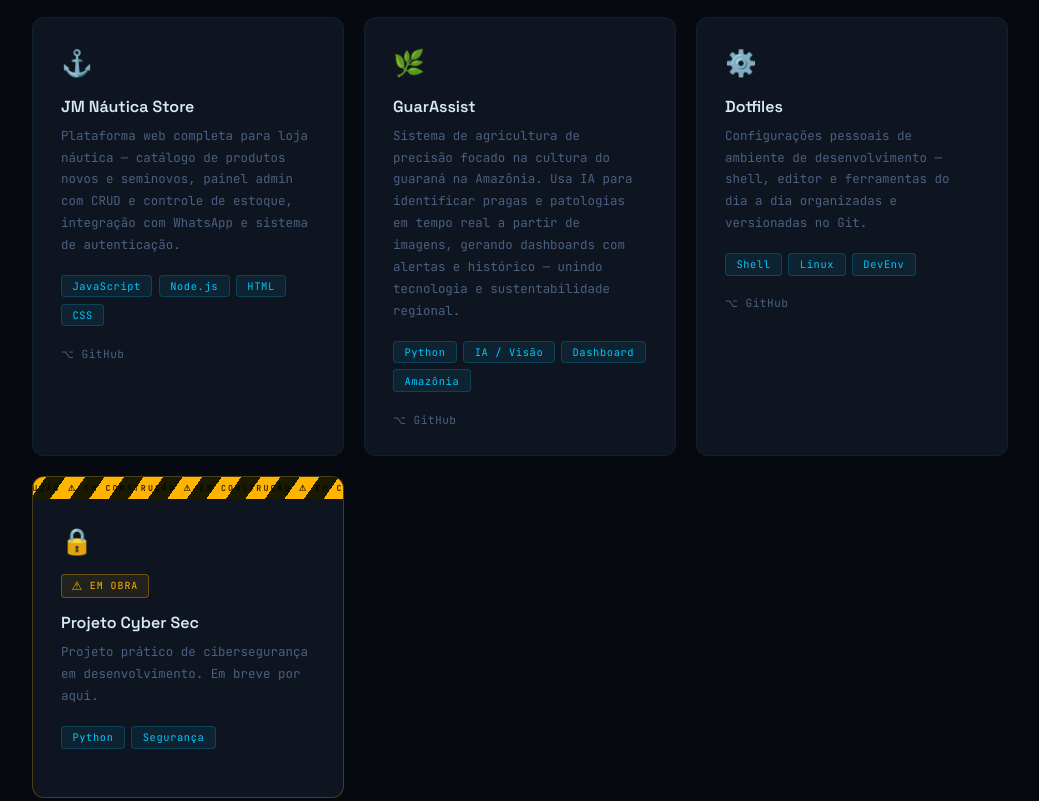
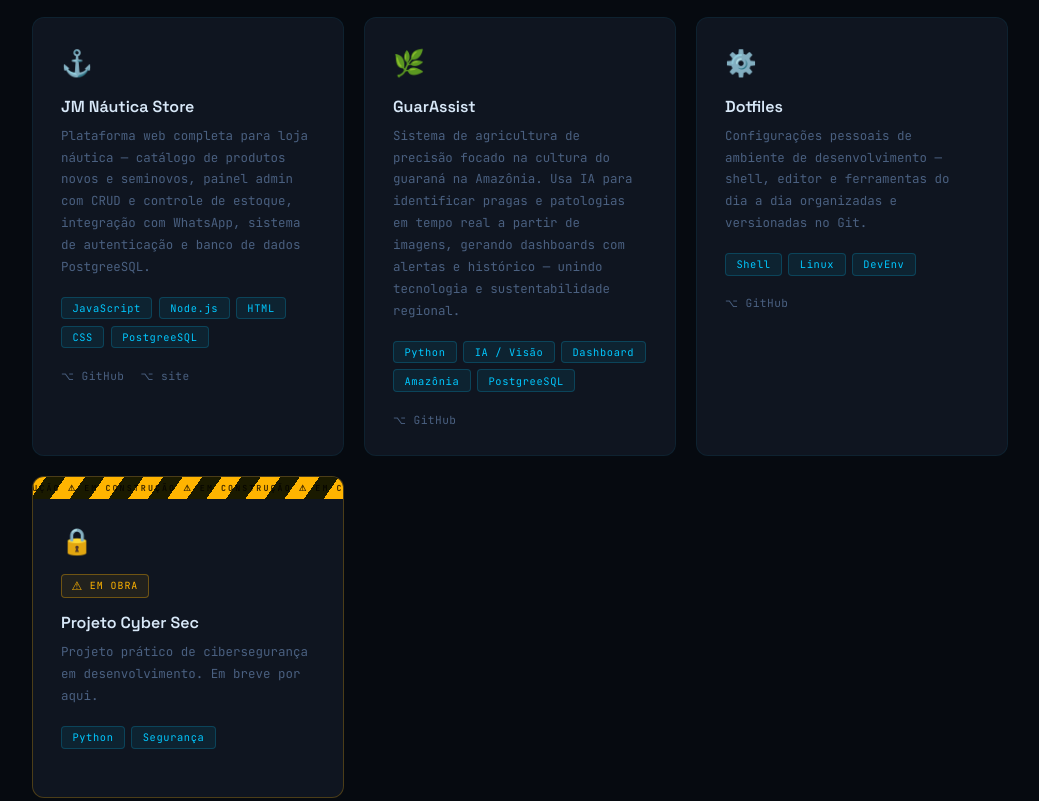
Before and after one commit to msribeiro06/msribeiro06.github.io, a plain HTML site: page index.html in a window 1280 px wide. Shown: the part 1020-1821 px from the top of the page, without its empty margins (120-1159 px from the left). Drawn offline with Linux system fonts and the light colour scheme.

Commit message:
Add PostgreSQL to project details and tech stack
Added PostgreSQL references to project descriptions and tags.

```diff
--- a/index.html
+++ b/index.html
@@ -536,16 +536,18 @@
         <span class="project-icon">⚓</span>
         <h3 class="project-title">JM Náutica Store</h3>
         <p class="project-desc">
-          Plataforma web completa para loja náutica — catálogo de produtos novos e seminovos, painel admin com CRUD e controle de estoque, integração com WhatsApp e sistema de autenticação.
+          Plataforma web completa para loja náutica — catálogo de produtos novos e seminovos, painel admin com CRUD e controle de estoque, integração com WhatsApp, sistema de autenticação e banco de dados PostgreeSQL.
         </p>
         <div class="project-tags">
           <span class="tag">JavaScript</span>
           <span class="tag">Node.js</span>
           <span class="tag">HTML</span>
           <span class="tag">CSS</span>
+          <span class="tag">PostgreeSQL</span>
         </div>
         <div class="project-links">
           <a href="https://github.com/msribeiro06/JM.Nautica-store" target="_blank" class="project-link">⌥ GitHub</a>
+            <a href="https://jmnautica-store-production.up.railway.app" target="_blank" class="project-link">⌥ site</a>
         </div>
       </div>
 
@@ -561,6 +563,7 @@
           <span class="tag">IA / Visão</span>
           <span class="tag">Dashboard</span>
           <span class="tag">Amazônia</span>
+          <span class="tag">PostgreeSQL</span>
         </div>
         <div class="project-links">
           <a href="https://github.com/msribeiro06/GuarAssist" target="_blank" class="project-link">⌥ GitHub</a>
@@ -626,6 +629,7 @@
         <p class="stack-group-label">Banco de Dados</p>
         <div class="stack-item"><span class="stack-dot"></span> SQLite</div>
         <div class="stack-item"><span class="stack-dot"></span> SQL</div>
+        <div class="stack-item"><span class="stack-dot"></span> PostgreeSQL</div>
       </div>
       <div class="stack-group reveal">
         <p class="stack-group-label">Infraestrutura</p>
```
